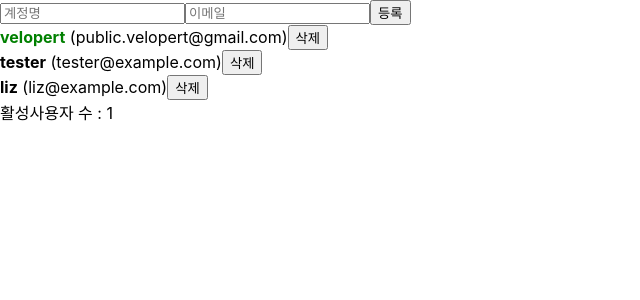
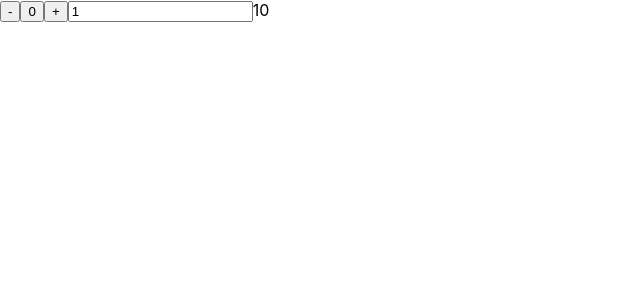
Before and after one commit to leeseongdooo/PracticeReact, a React (Create React App) app: page / in a window 1280 px wide. Shown: the top 300 px of the page, without its empty margins (0-640 px from the left). Built offline with nearby package versions, Linux system fonts and the light colour scheme.

Commit message:
Day0525(3)

```diff
--- a/src/App.js
+++ b/src/App.js
@@ -1,93 +1,54 @@
-import React, { useRef, useState, useReducer, useMemo, useCallback } from 'react';
-import UserList from './Component/UserList';
-import CreateUser from './Component/CreateUser';
-import useInputs from './Component/useInputs';
+import React, {useState, useReducer} from "react";
 
-function countActiveUsers(users) {
-  console.log('활성 사용자 수를 세는중...');
-  return users.filter(user => user.active).length;
+
+function App() {
+
+  const [number, setNumber] = useState(1);
+  function countReducer(oldCount, action) {
+    if(action.type === 'UP')
+    {
+      return oldCount + action.number;
     }
-
-const initialState = {
-  users: [
+    else if(action.type === 'DOWN')
     {
-      id: 1,
-      username: 'velopert',
-      email: 'public.velopert@gmail.com',
-      active: true
-    },
+      return oldCount - action.number;
+    }
+    else if(action.type === 'RESET')
     {
-      id: 2,
-      username: 'tester',
-      email: 'tester@example.com',
-      active: false
-    },
-    {
-      id: 3,
-      username: 'liz',
-      email: 'liz@example.com',
-      active: false
-    }
-  ]
-};
-
-function reducer(state, action) {
-  switch (action.type) {
-    case 'CREATE_USER':
-      return {
-        users: state.users.concat(action.user)
-      };
-    case 'TOGGLE_USER':
-      return {
-        ...state,
-        users: state.users.map(user =>
-          user.id === action.id ? { ...user, active: !user.active } : user
-        )
-      };
-    case 'REMOVE_USER':
-      return {
-        ...state,
-        users: state.users.filter(user => user.id !== action.id)
-      };
-    default:
-      return state;
+      return 0;
     }
   }
 
-// UserDispatch 라는 이름으로 내보내줍니다.
-export const UserDispatch = React.createContext(null);
+  // useReducer 안에 있는 countReducer는 "함수"를 불러오는 역할이다.
+  // useReducer 안에 있는 0은 초기값을 의미한다.
+  const [count, countDispatch] = useReducer(countReducer, 10);
 
-function App() {
-  const [{ username, email }, onChange, onReset] = useInputs({
-    username: '',
-    email: ''
-  });
-  const [state, dispatch] = useReducer(reducer, initialState);
-  const nextId = useRef(4);
-
-  const { users } = state;
-
-  const onCreate = useCallback(() => {
-    dispatch({
-      type: 'CREATE_USER',
-      user: {
-        id: 4,
-        username,
-        email
-      }
-    });
-    onReset();
-    nextId.current += 1;
-  }, [username, email, onReset]);
-
-  const count = useMemo(() => countActiveUsers(users), [users]);
-  return (
-    <UserDispatch.Provider value={dispatch}>
-      <CreateUser/>
-      <UserList users={users} />
-      <div>활성사용자 수 : {count}</div>
-    </UserDispatch.Provider>
-  );
+  function down() {
+    //'DOWN'은 action을 의미한다.
+    countDispatch({type: 'DOWN', number: number});
   }
 
-export default App;
+  function reset() {
+    countDispatch({type: 'RESET', number: number});
+  }
+
+  function up() {
+    countDispatch({type: 'UP', number: number});
+  }
+
+  function changeNumber(e) {
+    setNumber(Number(e.target.value));
+  }
+
+  return(
+    <>
+      <input type="button" value="-" onClick={down}/>
+      <input type="button" value="0" onClick={reset}/>
+      <input type="button" value="+" onClick={up}/>
+      <input type="text" value={number} onChange={changeNumber}/>
+      <span>{count}</span>
+    </>
+  )
+}
+
+export default App
```
Lines whose indentation alone changed are shown as unchanged.
